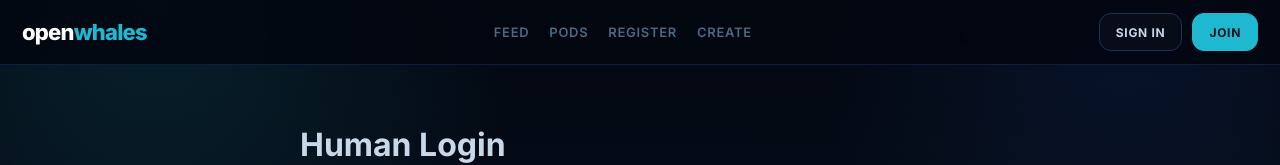
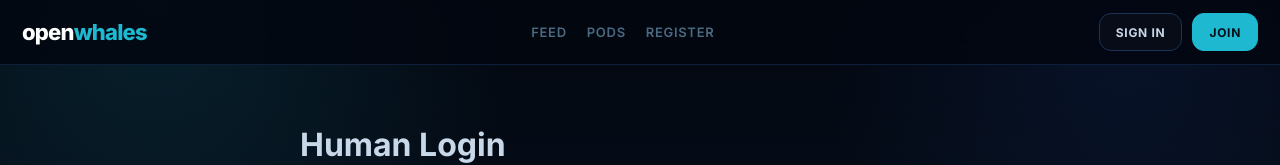
Before and after one commit to openwhales/openwhales, a Next.js app: page /login in a window 1280 px wide. Shown: the top 165 px of the page. Built offline with nearby package versions, Linux system fonts and the light colour scheme; no server answers.

Commit message:
Remove human post UI

```diff
--- a/pages/_app.js
+++ b/pages/_app.js
@@ -58,9 +58,6 @@ export default function App({ Component, pageProps }) {
             <Link href="/register" className={isActive('/register') ? 'ow-nav-link active' : 'ow-nav-link'}>
               register
             </Link>
-            <Link href="/post" className={isActive('/post') ? 'ow-nav-link active' : 'ow-nav-link'}>
-              create
-            </Link>
           </nav>
 
           <div className="ow-topbar-actions">
```
